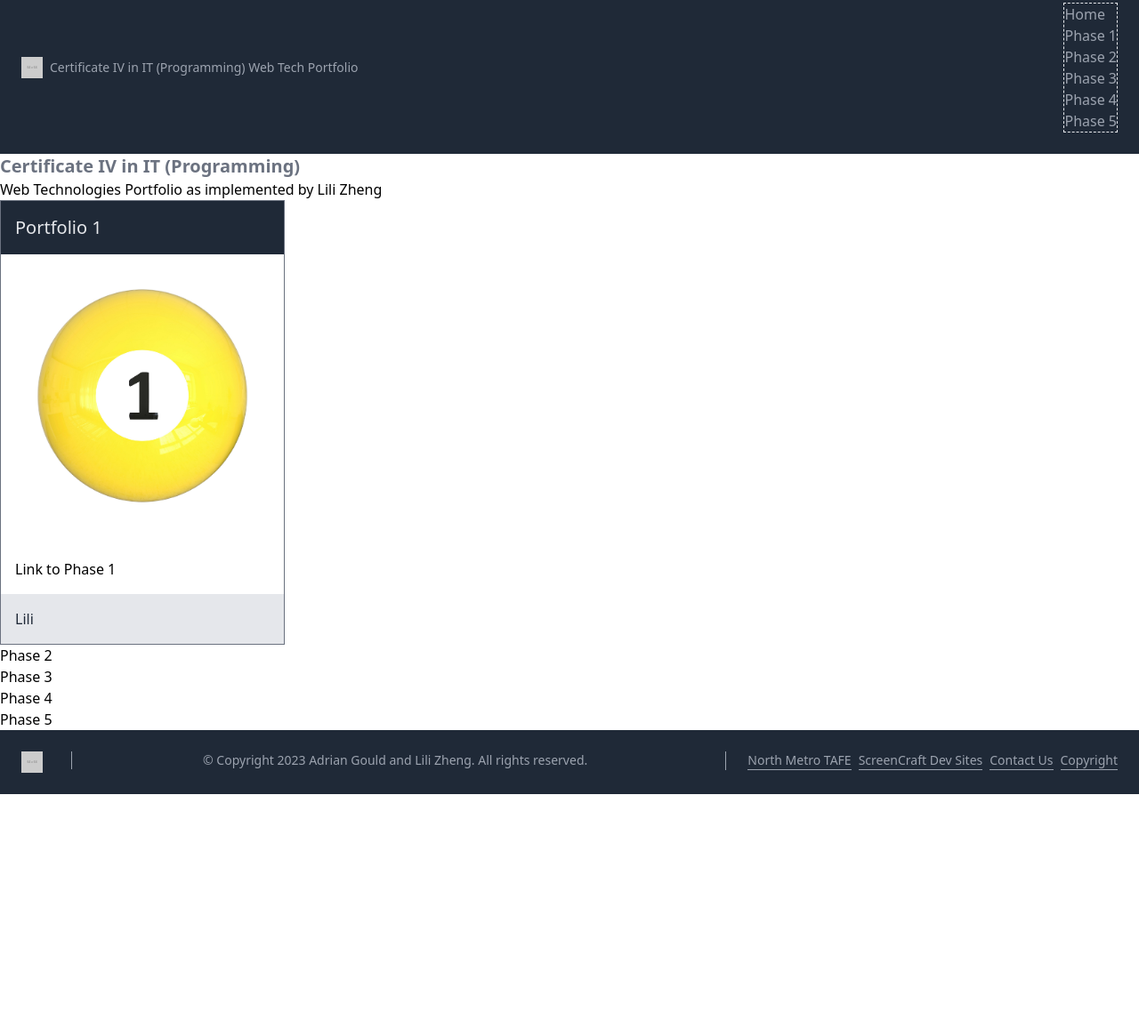
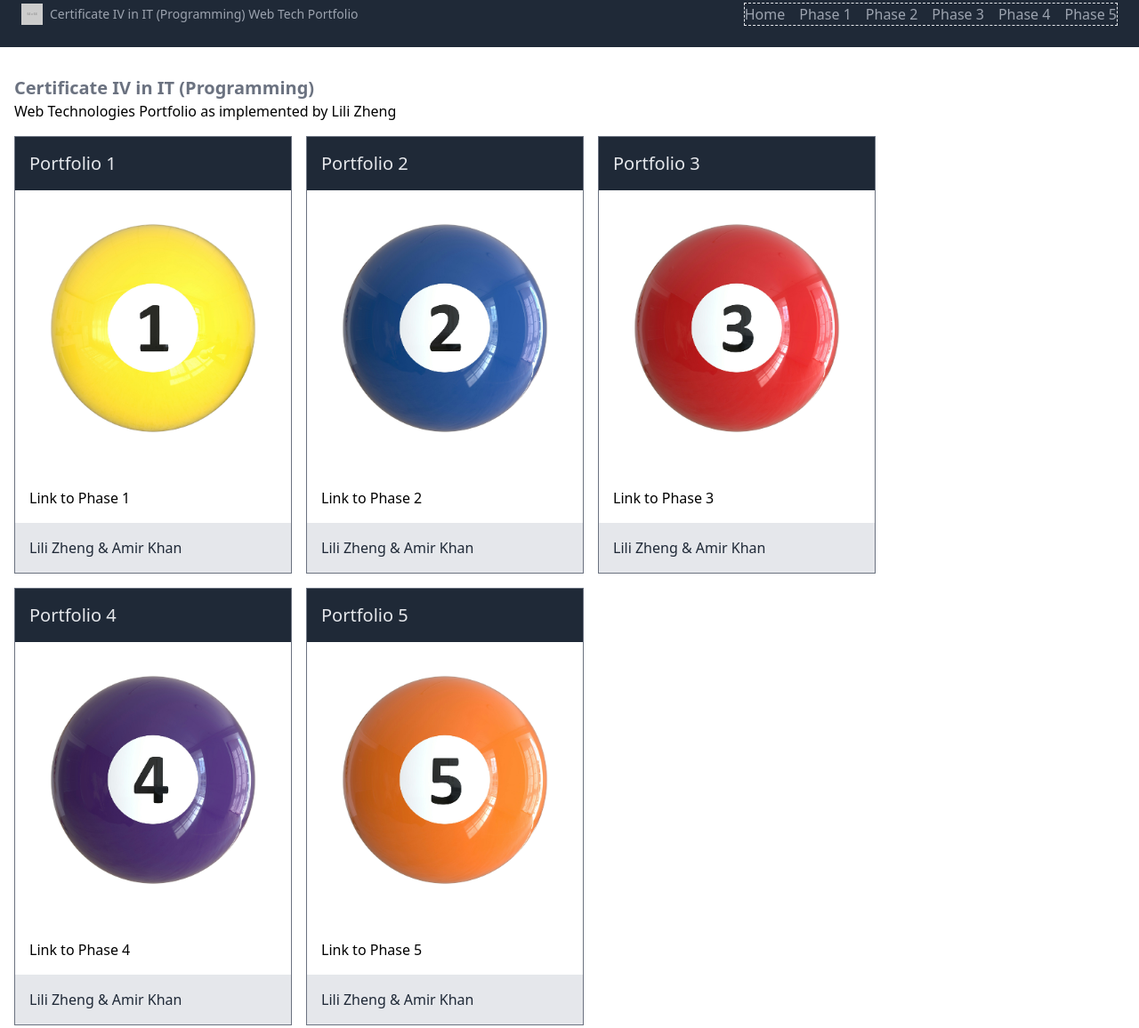
Before and after one commit to fjzll/CIV-WebTech-Portfolio, a website: page index.html in a window 1280 px wide. Shown: the part 21-1177 px from the top of the page at 89% size. Before the commit the page ends 914 px from the top, so only its background shows below. Drawn offline with Linux system fonts and the light colour scheme; placeholder pictures from the web are drawn by us.

Commit message:
feat(phase-5): Implement dashboard including all the cards

```diff
--- a/index.html
+++ b/index.html
@@ -15,7 +15,7 @@
         <h1 class="text-sm">Certificate IV in IT (Programming) Web Tech Portfolio</h1>
     </div>
     <nav class="flex text-base md:ml-auto border border-dashed">
-        <ul>
+        <ul class="flex gap-x-4 list-none">
             <li><a href=".">Home</a></li>
             <li><a href="phase-1">Phase 1</a></li>
             <li><a href="phase-2">Phase 2</a></li>
@@ -25,37 +25,77 @@
         </ul>
     </nav>
 </header>
-<main>
+<main class="max-w-7xl mx-auto px-4 my-8">
     <article>
-        <header>
+        <header class="my-4">
             <h2 class="text-xl font-bold text-gray-500">Certificate IV in IT (Programming)</h2>
             <p>Web Technologies Portfolio as implemented by Lili Zheng</p>
         </header>
-        <div>
+        <div class="flex flex-wrap gap-4">
             <section class="w-1/4 border border-gray-500 flex flex-col gap-4 p-4">
                 <div class="bg-gray-800 text-gray-200 p-4 -m-4 mb-0">
                     <h4 class="text-bold text-xl">Portfolio 1</h4>
                 </div>
                 <div class="-m-4 mb-2" >
-                    <img src="../../assets/img/1.jpg" alt="Portfolio 1"
+                    <img src="./assets/img/1.jpg" alt="Portfolio 1"
                          class="w-full h-full object-cover">
                 </div>
                 <a href="phase-1" class="flex flex-col gap-4">Link to Phase 1</a>
                 <div class="bg-gray-200 text-gray-800 p-4 -m-4 mt-0">
-                    <p>Lili</p>
+                    <p>Lili Zheng & Amir Khan</p>
                 </div>
             </section>
-            <section>
-                <a href="phase-2">Phase 2</a>
+            <section class="w-1/4 border border-gray-500 flex flex-col gap-4 p-4">
+                <div class="bg-gray-800 text-gray-200 p-4 -m-4 mb-0">
+                    <h4 class="text-bold text-xl">Portfolio 2</h4>
+                </div>
+                <div class="-m-4 mb-2" >
+                    <img src="./assets/img/2.jpg" alt="Portfolio 1"
+                         class="w-full h-full object-cover">
+                </div>
+                <a href="phase-2" class="flex flex-col gap-4">Link to Phase 2</a>
+                <div class="bg-gray-200 text-gray-800 p-4 -m-4 mt-0">
+                    <p>Lili Zheng & Amir Khan</p>
+                </div>
             </section>
-            <section>
-                <a href="phase-3">Phase 3</a>
+            <section class="w-1/4 border border-gray-500 flex flex-col gap-4 p-4">
+                <div class="bg-gray-800 text-gray-200 p-4 -m-4 mb-0">
+                    <h4 class="text-bold text-xl">Portfolio 3</h4>
+                </div>
+                <div class="-m-4 mb-2" >
+                    <img src="./assets/img/3.jpg" alt="Portfolio 3"
+                         class="w-full h-full object-cover">
+                </div>
+                <a href="phase-3" class="flex flex-col gap-4">Link to Phase 3</a>
+                <div class="bg-gray-200 text-gray-800 p-4 -m-4 mt-0">
+                    <p>Lili Zheng & Amir Khan</p>
+                </div>
             </section>
-            <section>
-                <a href="phase-4">Phase 4</a>
+            <section class="w-1/4 border border-gray-500 flex flex-col gap-4 p-4">
+                <div class="bg-gray-800 text-gray-200 p-4 -m-4 mb-0">
+                    <h4 class="text-bold text-xl">Portfolio 4</h4>
+                </div>
+                <div class="-m-4 mb-2" >
+                    <img src="./assets/img/4.jpg" alt="Portfolio 4"
+                         class="w-full h-full object-cover">
+                </div>
+                <a href="phase-4" class="flex flex-col gap-4">Link to Phase 4</a>
+                <div class="bg-gray-200 text-gray-800 p-4 -m-4 mt-0">
+                    <p>Lili Zheng & Amir Khan</p>
+                </div>
             </section>
-            <section>
-                <a href="phase-5">Phase 5</a>
+            <section class="w-1/4 border border-gray-500 flex flex-col gap-4 p-4">
+                <div class="bg-gray-800 text-gray-200 p-4 -m-4 mb-0">
+                    <h4 class="text-bold text-xl">Portfolio 5</h4>
+                </div>
+                <div class="-m-4 mb-2" >
+                    <img src="./assets/img/5.jpg" alt="Portfolio 5"
+                         class="w-full h-full object-cover">
+                </div>
+                <a href="phase-5" class="flex flex-col gap-4">Link to Phase 5</a>
+                <div class="bg-gray-200 text-gray-800 p-4 -m-4 mt-0">
+                    <p>Lili Zheng & Amir Khan</p>
+                </div>
             </section>
         </div>
     </article>
```
Also changed, not shown: assets/css/site.css.
